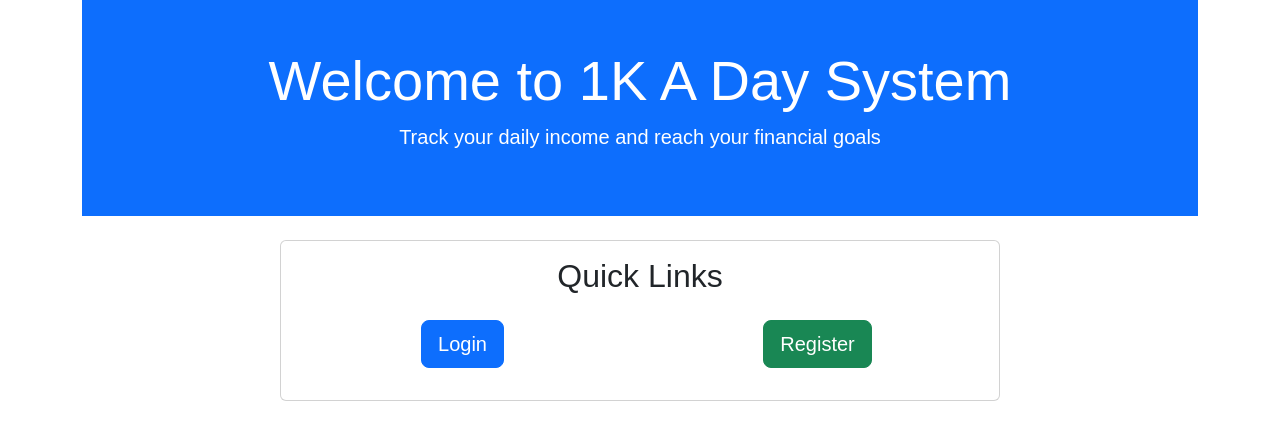
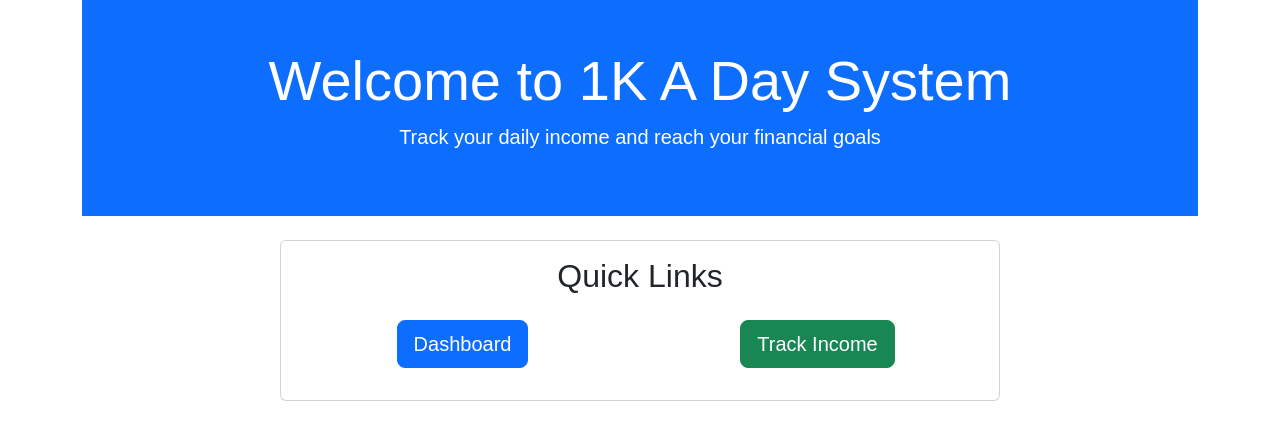
Before and after one commit to jemert1992/1kadaysystem, a Flask app: page / in a window 1280 px wide. Shown: the part 81-521 px from the top of the page. Run offline with Flask 3, Linux system fonts and the light colour scheme; some libraries are stand-ins or nearby versions.

Commit message:
Remove auth navigation and login/register UI from home.html
- Removed all authentication-related code (current_user.is_authenticated checks)
- Eliminated login and register button references
- Replaced auth UI with dashboard and income tracker links
- Ensured all template blocks are properly paired and valid
- Maintained clean HTML structure without auth dependencies

```diff
--- a/app/templates/home.html
+++ b/app/templates/home.html
@@ -1,7 +1,5 @@
 {% extends "base.html" %}
-
 {% block title %}Welcome - 1K A Day System{% endblock %}
-
 {% block content %}
 <div class="jumbotron bg-primary text-white text-center py-5 mb-4">
     <div class="container">
@@ -9,7 +7,6 @@
         <p class="lead">Track your daily income and reach your financial goals</p>
     </div>
 </div>
-
 <div class="container">
     <div class="row">
         <div class="col-md-8 mx-auto">
@@ -17,29 +14,16 @@
                 <div class="card-body text-center">
                     <h2 class="card-title mb-4">Quick Links</h2>
                     <div class="row">
-                        {% if not current_user.is_authenticated %}
-                        <div class="col-md-6 mb-3">
-                            <a href="{{ url_for('auth.login') }}" class="btn btn-primary btn-lg btn-block">
-                                <i class="fas fa-sign-in-alt"></i> Login
-                            </a>
-                        </div>
-                        <div class="col-md-6 mb-3">
-                            <a href="{{ url_for('auth.register') }}" class="btn btn-success btn-lg btn-block">
-                                <i class="fas fa-user-plus"></i> Register
-                            </a>
-                        </div>
-                        {% else %}
                         <div class="col-md-6 mb-3">
                             <a href="{{ url_for('main.dashboard') }}" class="btn btn-primary btn-lg btn-block">
                                 <i class="fas fa-tachometer-alt"></i> Dashboard
                             </a>
                         </div>
                         <div class="col-md-6 mb-3">
-                            <a href="{{ url_for('main.income') }}" class="btn btn-success btn-lg btn-block">
-                                <i class="fas fa-dollar-sign"></i> Income
+                            <a href="{{ url_for('main.income_tracker') }}" class="btn btn-success btn-lg btn-block">
+                                <i class="fas fa-chart-line"></i> Track Income
                             </a>
                         </div>
-                        {% endif %}
                     </div>
                 </div>
             </div>
```
